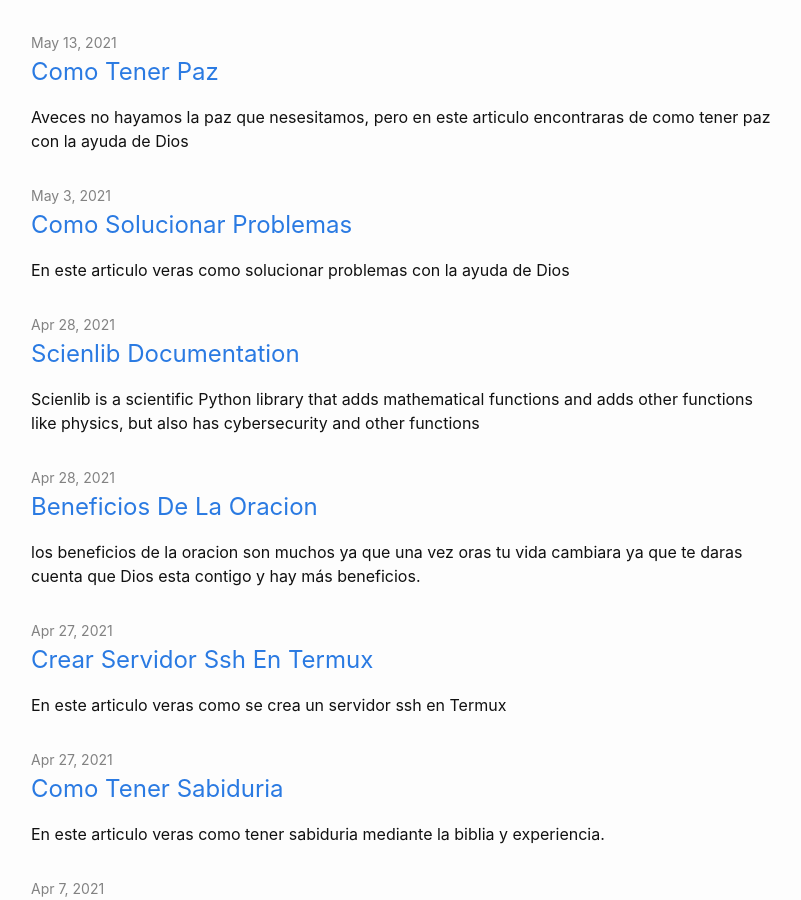
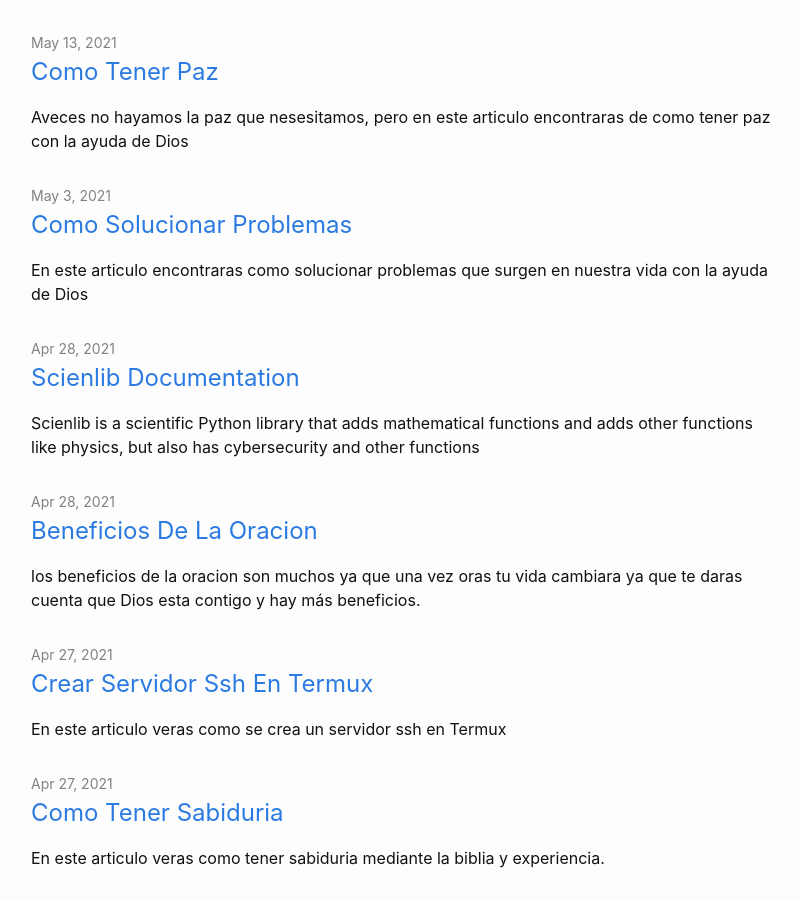
Before and after one commit to dylanmeca/dylanmeca.github.io, a Jekyll site: the page built from index.md, in a window 1280 px wide and 900 px high, scrolled down 884 px. Shown: the whole window, without its empty margins (239-1040 px from the left). Built offline with Jekyll 4.4.1, drawn with Linux system fonts in a browser that asks for light colours.

Commit message:
Update 2021-05-03-Como-solucionar-problemas.md

```diff
--- a/_posts/2021-05-03-Como-solucionar-problemas.md
+++ b/_posts/2021-05-03-Como-solucionar-problemas.md
@@ -1,6 +1,6 @@
 ---
 layout: post1
-description: En este articulo veras como solucionar problemas con la ayuda de Dios
+description: En este articulo encontraras como solucionar problemas que surgen en nuestra vida con la ayuda de Dios
 keywords:
   - Dios
   - biblia
```
